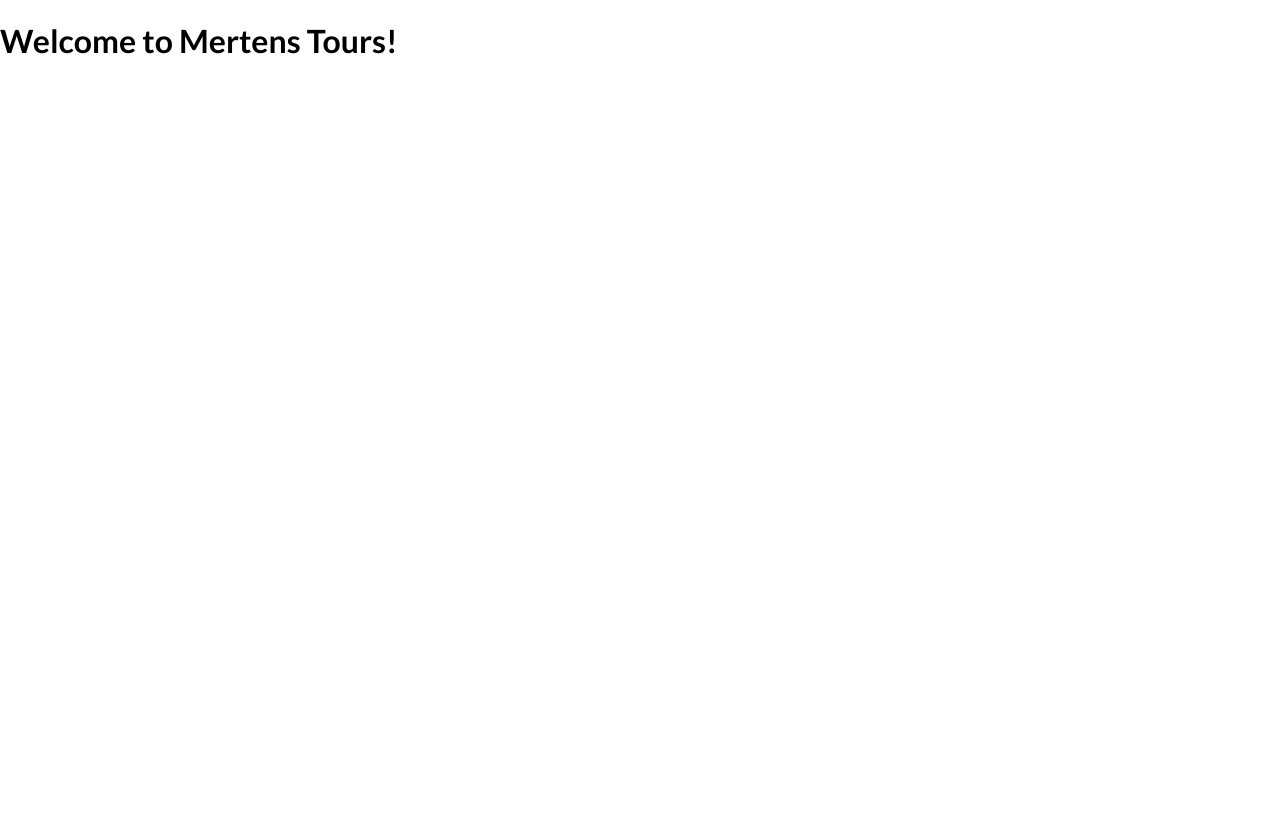
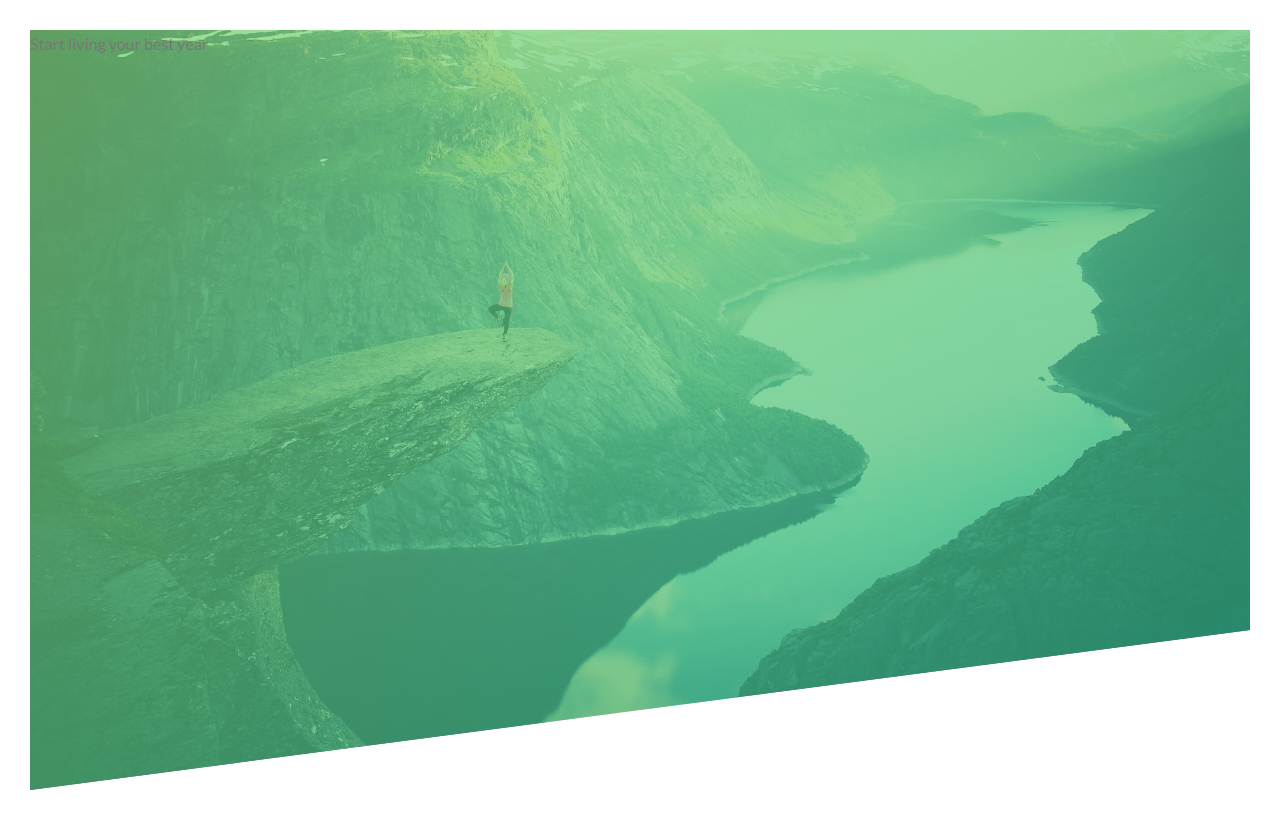
Before and after one commit to carlosmertens/hiking-tours, a Next.js app: page / in a window 1280 px wide. Built offline with nearby package versions, Linux system fonts and the light colour scheme.

Commit message:
Create: Header image component

```diff
--- /dev/null
+++ b/components/Header.tsx
@@ -0,0 +1,7 @@
+export const Header = () => {
+  return (
+    <header className='header'>
+      <p>Start living your best year</p>
+    </header>
+  );
+};
--- a/pages/_app.tsx
+++ b/pages/_app.tsx
@@ -10,8 +10,8 @@ const lato = Lato({
 
 export default function App({ Component, pageProps }: AppProps) {
   return (
-    <main className={lato.className}>
+    <div className={lato.className}>
       <Component {...pageProps} />
-    </main>
+    </div>
   );
 }
--- a/pages/index.tsx
+++ b/pages/index.tsx
@@ -1,8 +1,9 @@
 import Head from 'next/head';
+import { Header } from '../components/Header';
 
 export default function Home() {
   return (
-    <div>
+    <>
       <Head>
         <title>Mertens Tours | Exciting tours for adventurous people</title>
         <meta
@@ -12,9 +13,7 @@ export default function Home() {
         <link rel='icon' href='/favicon.png' />
       </Head>
 
-      <main>
-        <h1>Welcome to Mertens Tours!</h1>
-      </main>
-    </div>
+      <Header />
+    </>
   );
 }
--- a/styles/globals.css
+++ b/styles/globals.css
@@ -6,29 +6,29 @@ Medium green: #55c57a
 Dark green: #28b485
 
 */
-html,
-body {
-  padding: 0;
-  margin: 0;
-  font-family: -apple-system, BlinkMacSystemFont, Segoe UI, Roboto, Oxygen,
-    Ubuntu, Cantarell, Fira Sans, Droid Sans, Helvetica Neue, sans-serif;
-}
-
-a {
-  color: inherit;
-  text-decoration: none;
-}
 
 * {
+  margin: 0;
+  padding: 0;
   box-sizing: border-box;
 }
 
-@media (prefers-color-scheme: dark) {
-  html {
-    color-scheme: dark;
-  }
-  body {
-    color: white;
-    background: black;
-  }
+body {
+  font-size: 16px;
+  line-height: 1.7;
+  color: #777;
+  padding: 30px;
 }
+
+.header {
+  height: 95vh;
+  background-image: linear-gradient(
+      to right bottom,
+      rgba(126, 213, 111, 0.7),
+      hsla(160, 64%, 43%, 0.7)
+    ),
+    url(../public/hero.jpg);
+  background-size: cover;
+  background-position: top;
+  clip-path: polygon(0 0, 100% 0, 100% 75vh, 0 100%);
+}
```
